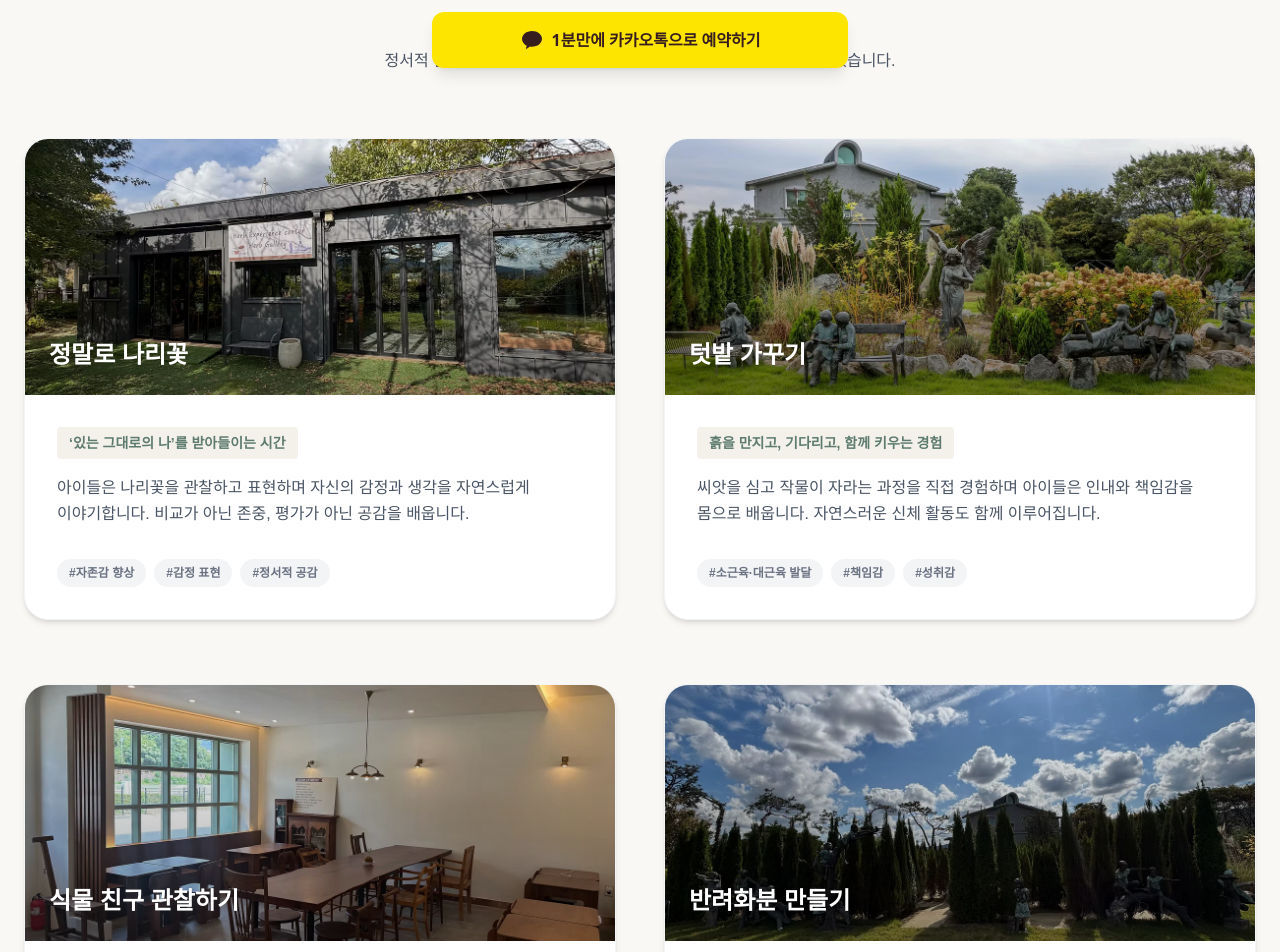
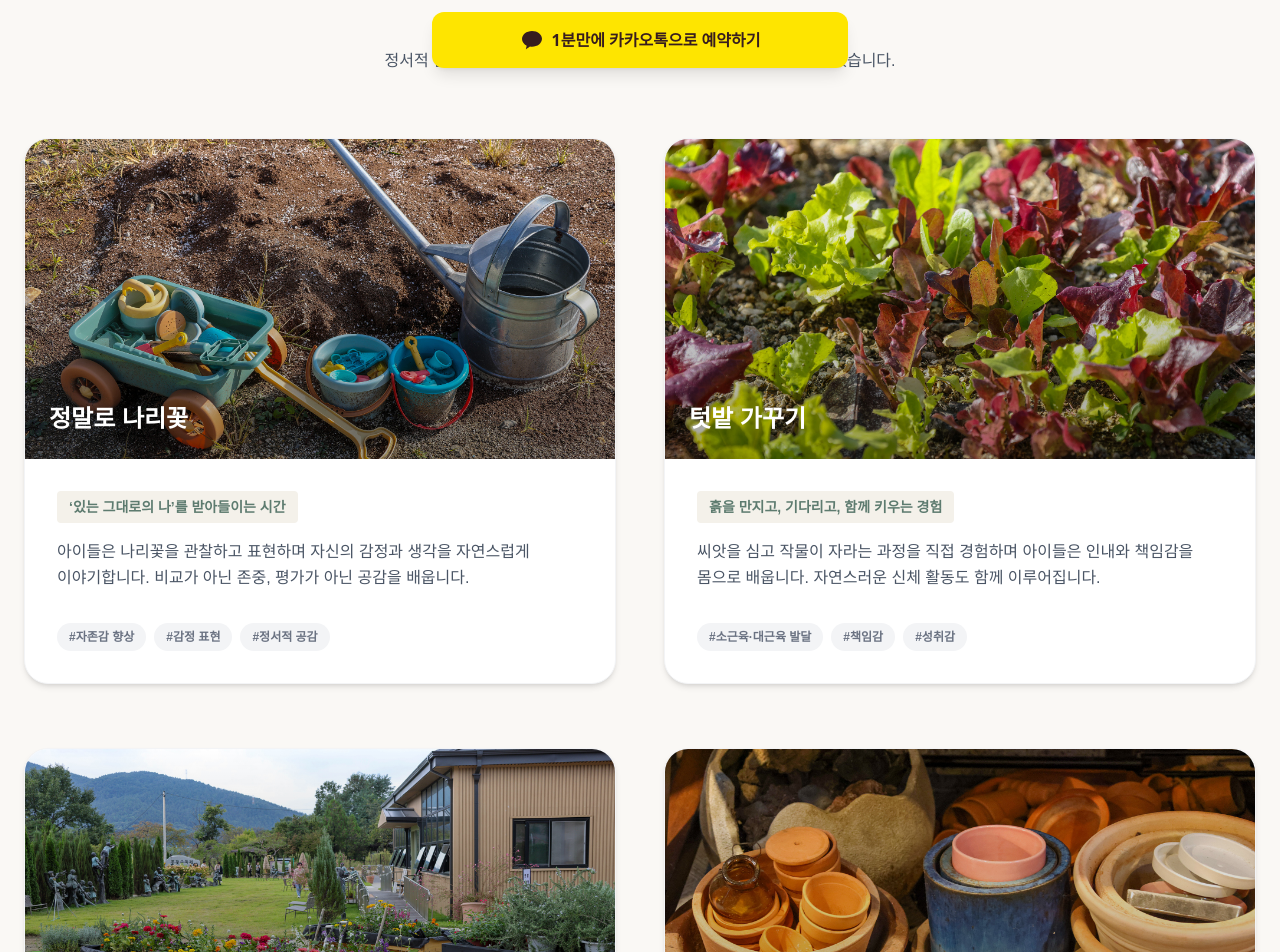
Before and after one commit to shin-minhyuk/wildflower-garden, a Next.js app: page /programs in a window 1280 px wide. Shown: the part 720-1672 px from the top of the page. Built offline with nearby package versions, Linux system fonts and the light colour scheme; a web font is replaced by a local one.

Commit message:
[feat] 이미지 변경

```diff
--- a/src/app/programs/page.tsx
+++ b/src/app/programs/page.tsx
@@ -79,28 +79,28 @@ const ProgramList = () => {
             concept: "‘있는 그대로의 나’를 받아들이는 시간",
             desc: "아이들은 나리꽃을 관찰하고 표현하며 자신의 감정과 생각을 자연스럽게 이야기합니다. 비교가 아닌 존중, 평가가 아닌 공감을 배웁니다.",
             effects: ["자존감 향상", "감정 표현", "정서적 공감"],
-            image: "/image/gallary_3.webp"
+            image: "/image/program_2.jpg"
         },
         {
             title: "텃밭 가꾸기",
             concept: "흙을 만지고, 기다리고, 함께 키우는 경험",
             desc: "씨앗을 심고 작물이 자라는 과정을 직접 경험하며 아이들은 인내와 책임감을 몸으로 배웁니다. 자연스러운 신체 활동도 함께 이루어집니다.",
             effects: ["소근육·대근육 발달", "책임감", "성취감"],
-            image: "/image/gallary_5.webp"
+            image: "/image/program_1.jpg"
         },
         {
             title: "식물 친구 관찰하기",
             concept: "식물을 ‘대상’이 아닌 ‘친구’로 만나는 시간",
             desc: "식물의 변화와 특징을 관찰하며 아이들은 타인의 감정과 상태를 이해하는 연습을 합니다. 차분한 집중과 공감의 시간이 흐릅니다.",
             effects: ["집중력 향상", "공감 능력", "감정 조절"],
-            image: "/image/gallary_2.webp"
+            image: "/image/program_3.jpg"
         },
         {
             title: "반려화분 만들기",
             concept: "나만의 식물 친구를 키우는 일상 속 치유",
             desc: "아이들은 화분을 만들고 돌보며 하나의 생명과 함께하는 책임과 애정을 배웁니다. 일상 속에서도 자연과의 연결이 이어집니다.",
             effects: ["정서적 안정", "애착 형성", "자기 돌봄"],
-            image: "/image/gallary_6.webp"
+            image: "/image/program_4.jpg"
         }
     ];
 
@@ -113,14 +113,14 @@ const ProgramList = () => {
                         className="group bg-white rounded-3xl overflow-hidden shadow-md hover:shadow-xl transition-all duration-300 hover:-translate-y-2 border border-gray-100 flex flex-col h-full"
                     >
                         {/* Image Area */}
-                        <div className="relative h-64 w-full overflow-hidden">
+                        <div className="relative h-80 w-full overflow-hidden">
                             <Image
                                 src={prog.image}
                                 alt={prog.title}
                                 fill
                                 className="object-cover transition-transform duration-700 group-hover:scale-110"
                             />
-                            <div className="absolute inset-0 bg-gradient-to-t from-black/60 to-transparent opacity-60" />
+                            <div className="absolute inset-0 bg-linear-to-t from-black/60 to-transparent opacity-60" />
                             <div className="absolute bottom-6 left-6 text-white">
                                 <h3 className="text-2xl font-bold">{prog.title}</h3>
                             </div>
```
